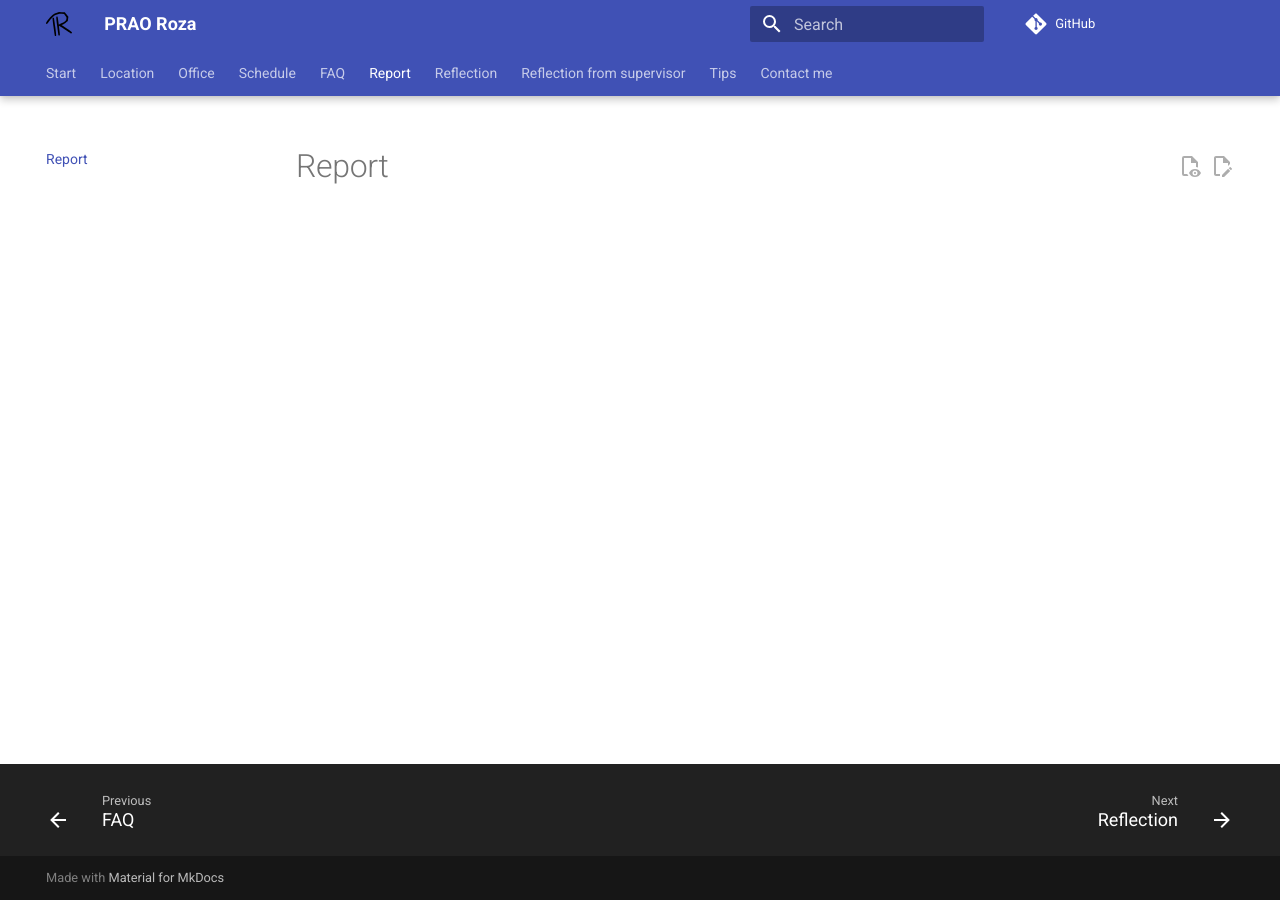
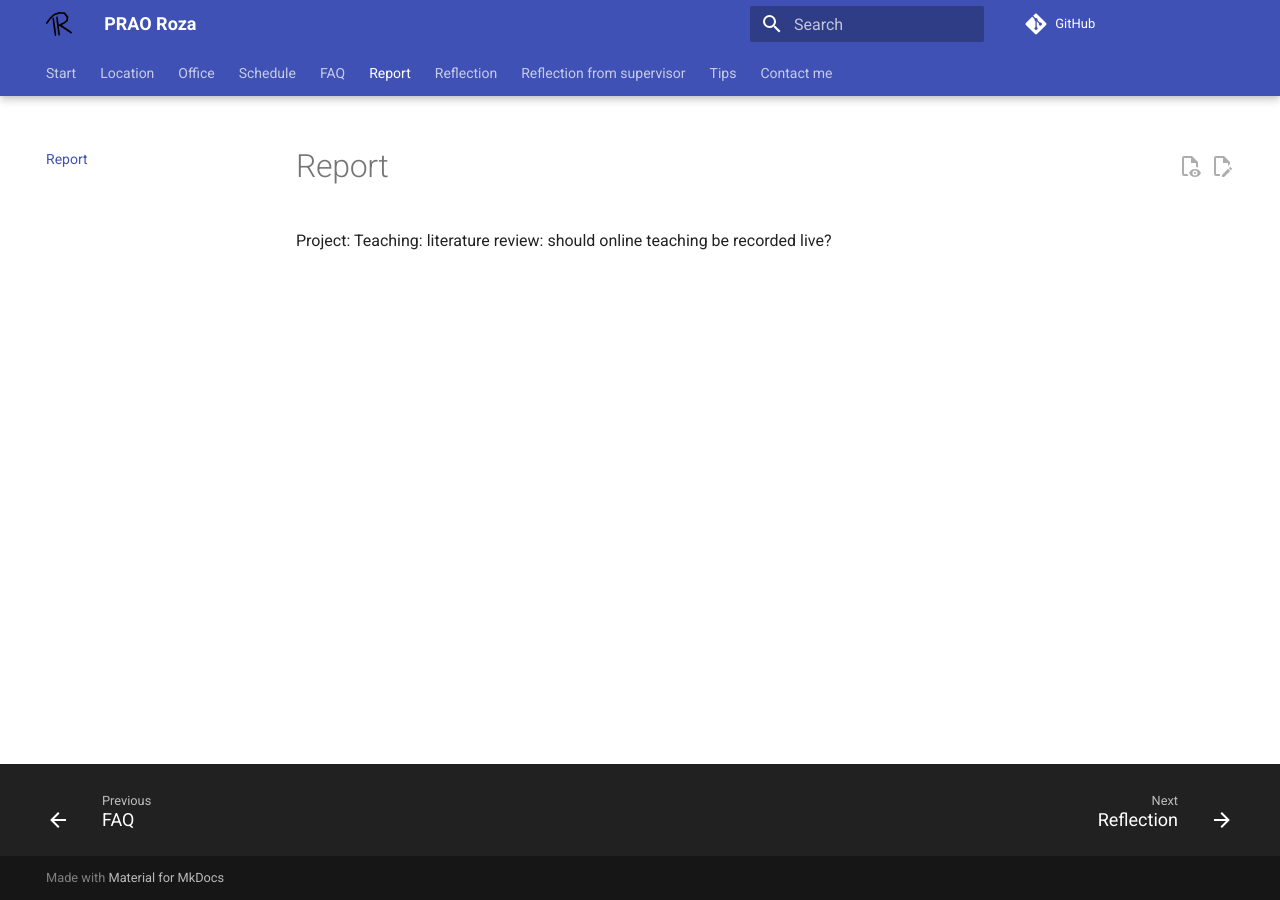
Before and after one commit to richelbilderbeek/prao_roza_20251126, an MkDocs documentation site: the page built from docs/report.md, in a window 1280 px wide. Built offline with MkDocs 1.6.1 and Material for MkDocs 9.7.7, drawn with Linux system fonts in a browser that asks for light colours; comment, search, counter and statistics services are not loaded; some of the changed lines change nothing that is shown.

Commit message:
Update report.md

```diff
--- a/docs/report.md
+++ b/docs/report.md
@@ -1,15 +1,3 @@
 # Report
 
-<!--
-
-Possible projects:
-
-
-- Teaching: literature review: should online teaching be recorded live?
-- Science and teaching: what practical Open Science courses exist?
-- Programming in any language: collect all YouTube videos in my courses
-- Programming in R: fix SCoRe user doc
-- Programming in any language: write metadata validator
-- Easy: crop YouTube videos
-
--->
+Project: Teaching: literature review: should online teaching be recorded live?
```
